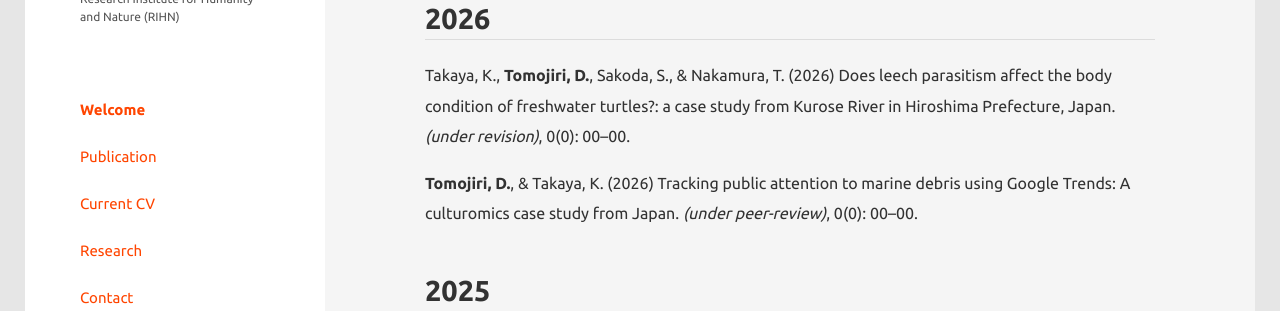
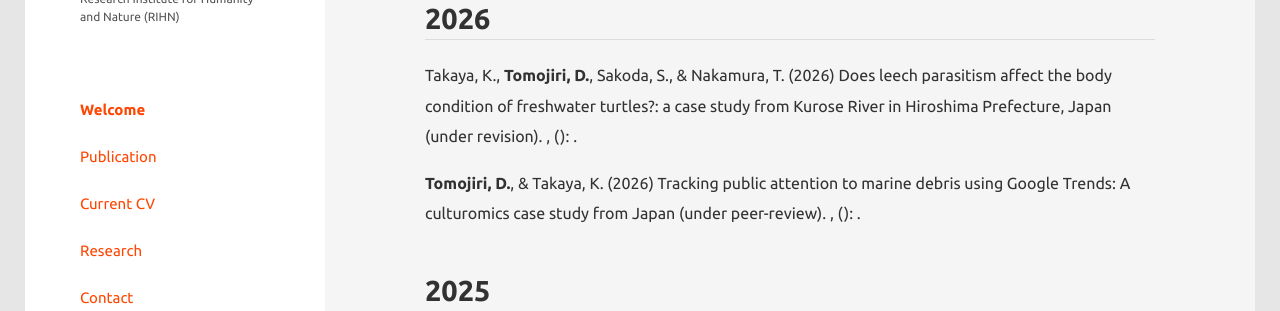
Before and after one commit to tjdk1992/tjdk1992.github.io, a Jekyll site: the page built from publications.md, in a window 1280 px wide and 900 px high. Shown: the part 194-505 px from the top of the window. Built offline with Jekyll 4.4.1, drawn with Linux system fonts in a browser that asks for light colours; nearby versions of some CDN libraries.

```diff
--- a/_data/publications.yml
+++ b/_data/publications.yml
@@ -1,18 +1,18 @@
 - year: 2026
   entries:
     - authors: "Takaya, K., Tomojiri, D., Sakoda, S., & Nakamura, T."
-      title: "Does leech parasitism affect the body condition of freshwater turtles?: a case study from Kurose River in Hiroshima Prefecture, Japan"
-      journal: "(under revision)"
-      volume: "0"
-      issue: "0"
-      pages: "00–00"
+      title: "Does leech parasitism affect the body condition of freshwater turtles?: a case study from Kurose River in Hiroshima Prefecture, Japan (under revision)"
+      journal: ""
+      volume: ""
+      issue: ""
+      pages: ""
       doi: ""
     - authors: "Tomojiri, D., & Takaya, K."
-      title: "Tracking public attention to marine debris using Google Trends: A culturomics case study from Japan"
-      journal: "(under peer-review)"
-      volume: "0"
-      issue: "0"
-      pages: "00–00"
+      title: "Tracking public attention to marine debris using Google Trends: A culturomics case study from Japan (under peer-review)"
+      journal: ""
+      volume: ""
+      issue: ""
+      pages: ""
       doi: ""
 
 - year: 2025
```
Also changed, not shown: assets/css/pages/contact.css (+8 -1 lines), contact.md (+29 -1 lines), research.md (+1 -1 lines), assets/img/contact/yoron_contact.jpg (added), 2 other files.
